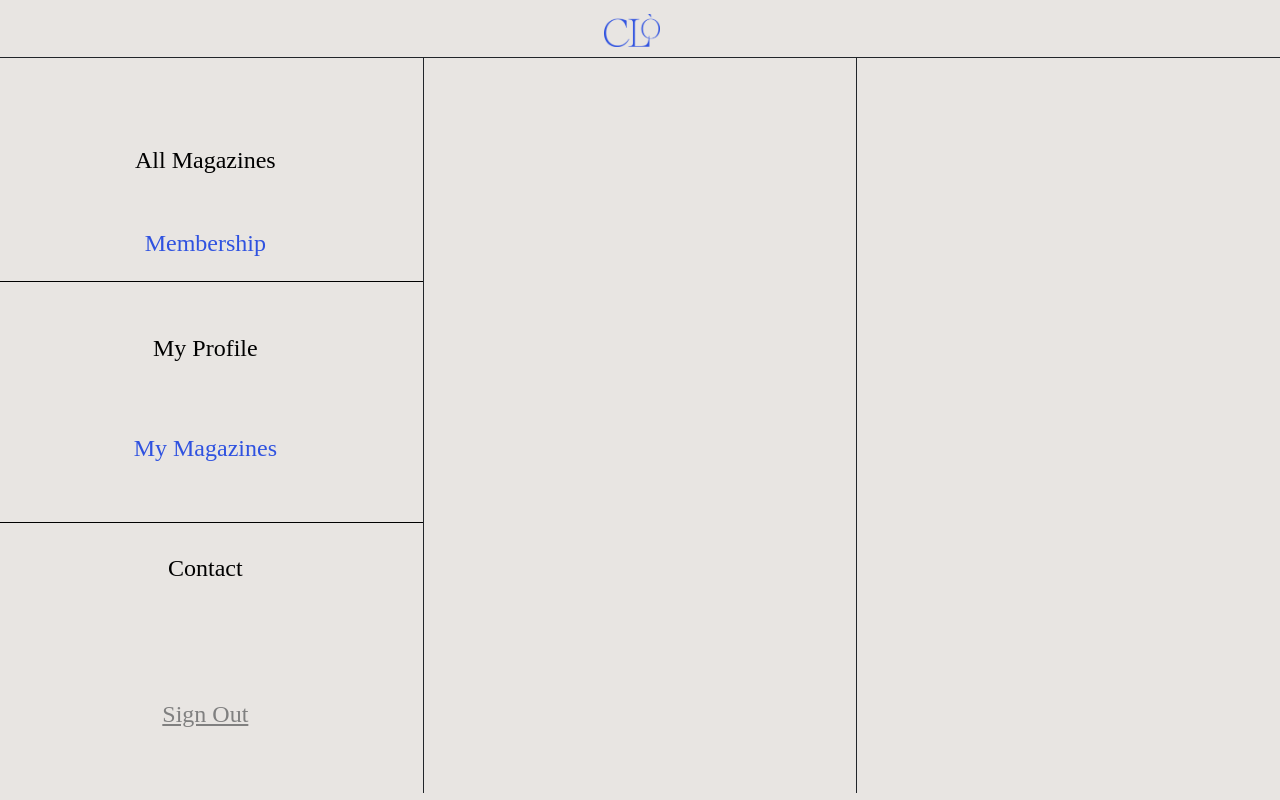
After one commit to AaronMilne19/Clo, a Django app: page /mymagazines/ in a window 1280 px wide. The commit adds this page. Run offline with Django 3.2, Linux system fonts and the light colour scheme; the visitor is signed in with stand-in values (Sample User, id 1); data that the repository does not hold is empty; some libraries are stand-ins or nearby versions; some web fonts are replaced.

Commit message:
Added new html file and some basic js/css

```diff
--- a/home/urls.py
+++ b/home/urls.py
@@ -10,4 +10,5 @@ urlpatterns = [
     path('signup/', views.signup, name="signup"),
     path('<int:id>', views.magazine, name="magazine"),
     path('<int:id>/<slug:slug>/', views.issue, name="issue"),
+    path('mymagazines/', views.mymags, name="mymagazines"),
 ]
--- a/home/views.py
+++ b/home/views.py
@@ -1,5 +1,6 @@
 from django.shortcuts import render, redirect
 from home.models import Magazine, UserProfile, Hashtag, MagazineIssue
+from django.contrib.auth.decorators import login_required
 
 
 def home(request):
@@ -48,3 +49,12 @@ def issue(request, id, slug):
     ctx['issues'] = MagazineIssue.objects.filter(magazine=mag)
 
     return render(request, 'issue.html', context=ctx)
+
+
+@login_required
+def mymags(request):
+    ctx = {}
+
+    ctx['magazines'] = Magazine.objects.all()
+
+    return render(request, 'mymagazines.html', context=ctx)
--- a/templates/base.html
+++ b/templates/base.html
@@ -46,9 +46,8 @@
     <script src="https://cdnjs.cloudflare.com/ajax/libs/popper.js/1.12.9/umd/popper.min.js" integrity="sha384-ApNbgh9B+Y1QKtv3Rn7W3mgPxhU9K/ScQsAP7hUibX39j7fakFPskvXusvfa0b4Q" crossorigin="anonymous"></script>
     <script src="https://maxcdn.bootstrapcdn.com/bootstrap/4.0.0/js/bootstrap.min.js" integrity="sha384-JZR6Spejh4U02d8jOt6vLEHfe/JQGiRRSQQxSfFWpi1MquVdAyjUar5+76PVCmYl" crossorigin="anonymous"></script>
 
+	{% block script %}
+    {% endblock %}
 </body>
 
-{% block script %}
-{% endblock %}
-
 </html>
--- a/templates/home.html
+++ b/templates/home.html
@@ -42,6 +42,8 @@ Home
         </div>
     </div>
 </div>
+{% endblock %}
 
+{% block script %}
 <script src="{% static 'scripts/home.js' %}"></script>
 {% endblock %}
--- a/templates/issue.html
+++ b/templates/issue.html
@@ -80,7 +80,8 @@
     </div>
 </div>
 
-
+{% endblock %}
+{% block script %}
 <script>
     if (window.location.href.slice(-10) != "#Magazines") {
         window.location.href += "#Magazines";
--- a/templates/magazine.html
+++ b/templates/magazine.html
@@ -49,6 +49,9 @@
     </div>
 </div>
 
+{% endblock %}
+
+{% block script %}
 <script>
     if (window.location.href.slice(-10) != "#Magazines") {
         window.location.href += "#Magazines";
--- /dev/null
+++ b/templates/mymagazines.html
@@ -0,0 +1,38 @@
+{% extends 'base.html' %}
+{% load static %}
+
+{% block css %}
+<link rel="stylesheet" type="text/css" href="/static/styles/home.css">
+{% endblock %}
+
+{% block navbar %}
+{% include 'navbar.html' %}
+{% endblock %}
+
+
+{% block content %}
+
+<div class="container py-0 px-0 mr-0 d-inline">
+    <div class="row">
+        <div style="min-height: 80vh;" class="col-sm-4 pt-3 px-0">
+            {% include "sidebar.html" %}
+        </div>
+
+        <div class="col-sm-4 border-start border-end border-dark border-1 d-flex" id="mainbox">
+
+        </div>
+    </div>
+</div>
+
+{% endblock %}
+
+{% block script %}
+<script>
+    if (window.location.href.slice(-11) != "#Membership") {
+        window.location.href += "#Membership";
+    }
+
+    document.getElementById('mmags').classList.add('yellow');
+</script>
+
+{% endblock %}
--- a/templates/sidebar.html
+++ b/templates/sidebar.html
@@ -35,11 +35,11 @@
 
             <div class="answer">
                 <div class="mag-box justify-content-center align-items-center">
-                    <a href="" class="card-title mem-title">My Profile</a>
+                    <a href="" class="card-title mem-title" id="mprof">My Profile</a>
                 </div>
 
                 <div class="mag-box justify-content-center align-items-center">
-                    <a href="" class="card-title mem-title">My Magazines</a>
+                    <a href="{% url 'home:mymagazines' %}" class="card-title mem-title" id="mmags">My Magazines</a>
                 </div>
             </div>
         </div>
```
Lines whose indentation alone changed are shown as unchanged.
